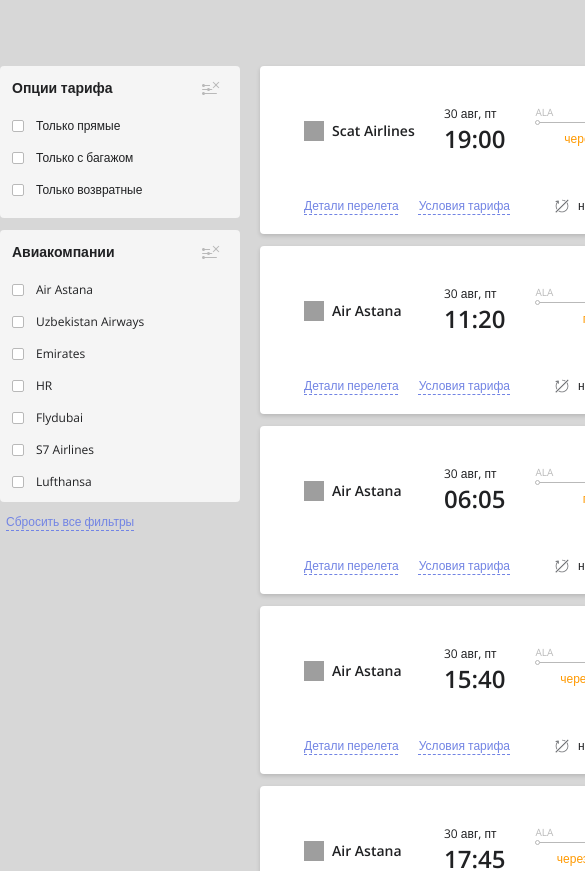
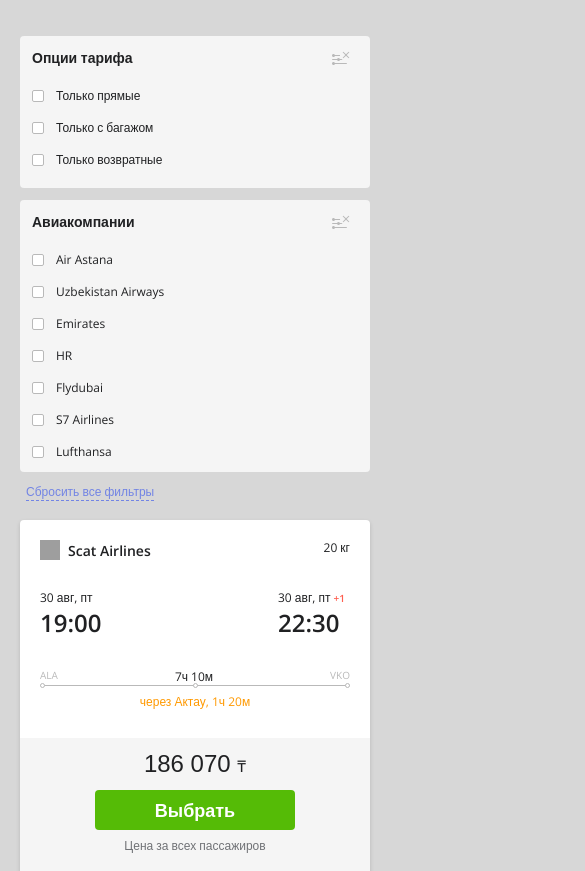
Before and after one commit to ansaganie/flight-filter, a Vue app: page / in a window 390 px wide. Shown: the top 871 px of the page, 585 px wide, since content can reach past the window. Built offline with nearby package versions, Linux system fonts and the light colour scheme; grey boxes are pictures that could not be loaded.

Commit message:
adaptive: Creates beakpoints and adaptive

```diff
--- a/src/App.vue
+++ b/src/App.vue
@@ -1,6 +1,6 @@
 <template>
-  <div class="app">
-    <router-view></router-view>
+  <div class="screen">
+    <router-view />
   </div>
 </template>
 
@@ -36,4 +36,10 @@
   white-space: nowrap;
   width: 1px;
 }
+
+.screen {
+  margin: 0 auto;
+  max-width: 1180px;
+  padding: 0 20px;
+}
 </style>
--- a/src/components/Filters/Filters.vue
+++ b/src/components/Filters/Filters.vue
@@ -118,8 +118,18 @@
 @import '../../styles/variables.scss';
 
 .catalog-filters {
+  width: 100%;
+
   .filter-item {
     margin-bottom: $padding-optimum;
   }
 }
+
+@media screen and (max-width: 550px) {
+  .catalog-filters {
+    .filter-item {
+      min-width: 300px;
+    }
+  }
+}
 </style>
--- a/src/components/FlightCard/FlightCard.vue
+++ b/src/components/FlightCard/FlightCard.vue
@@ -1,8 +1,8 @@
 <template>
   <article class="flight-card">
     <h3 class="visually-hidden">Карточка рейса</h3>
-    <left-block :flight="flight" />
-    <right-block :flight="flight" />
+    <left-block class="block-item" :flight="flight" />
+    <right-block class="block-item" :flight="flight" />
   </article>
 </template>
 
@@ -27,9 +27,10 @@
 @import '../../styles/mixins.scss';
 
 .flight-card {
-  @include wh(100%, 168px);
+  @include wh(100%, 100%);
 
-  min-width: 880px;
+  max-width: 880px;
+  max-height: 168px;
 
   display: flex;
   justify-content: space-between;
@@ -40,4 +41,24 @@
 
   overflow: hidden;
 }
+
+@media screen and (max-width: 940px) {
+  .flight-card {
+    flex-direction: column;
+    align-items: center;
+    max-height: none;
+  }
+}
+
+@media screen and (max-width: 710px) {
+  .flight-card {
+    position: relative;
+  }
+}
+
+@media screen and (max-width: 550px) {
+  .flight-card {
+    min-width: 300px;
+  }
+}
 </style>
--- a/src/components/FlightCard/components/DateTime.vue
+++ b/src/components/FlightCard/components/DateTime.vue
@@ -2,9 +2,12 @@
   <time class="date-time" :datetime="datetime">
     <span class="date">
       {{ date }}
-      <strong v-if="stopsCount > 0" class="stops-count"
-        >&plus;{{ stopsCount }}</strong
+      <strong
+        v-if="stopsCount > 0"
+        class="stops-count"
       >
+        &plus;{{ stopsCount }}
+      </strong>
     </span>
     <span class="time">{{ time }}</span>
   </time>
@@ -44,6 +47,10 @@
   flex-direction: column;
 }
 
+.date {
+  min-width: 72px;
+}
+
 .time {
   font-weight: 600;
   font-size: $large-font-size;
--- a/src/components/FlightCard/components/FlightLine.vue
+++ b/src/components/FlightCard/components/FlightLine.vue
@@ -99,10 +99,14 @@
 @import '../../../styles/mixins.scss';
 
 $large-width: 168px;
+
+.flight-line {
+    max-width: $large-width;
+}
+
 .flight-line-header {
   display: flex;
   justify-content: space-between;
-  max-width: $large-width;
 }
 
 .origin-code,
@@ -113,7 +117,7 @@
 }
 
 .route-line {
-  @include wh($large-width, 1px);
+  @include wh(100%, 1px);
 
   display: flex;
   justify-content: space-between;
@@ -138,4 +142,16 @@
   inline-size: $large-width;
   overflow-wrap: break-word;
 }
+
+@media screen and (max-width: 710px) {
+  .flight-line {
+    max-width: none;
+    width: 100%;
+  }
+
+  .transfer-cities {
+    width: 100%;
+    inline-size: 100%;
+  }
+}
 </style>
--- a/src/components/FlightCard/components/Itineraries.vue
+++ b/src/components/FlightCard/components/Itineraries.vue
@@ -2,11 +2,16 @@
   <div class="itineraries">
     <date-time :datetime="departureDate" />
     <flight-line
+      class="flight-line"
       :segments="itineraries.segments"
       :travelTime="itineraries.traveltime"
       :transferTime="transferTime"
     />
-    <date-time :datetime="arrivalDate" :stopsCount="itineraries.stops" />
+    <date-time
+      class="arrival-date"
+      :datetime="arrivalDate"
+      :stopsCount="itineraries.stops"
+    />
   </div>
 </template>
 
@@ -43,4 +48,29 @@
   display: flex;
   gap: 30px;
 }
+
+@media screen and (max-width: 710px) {
+  .itineraries {
+    width: 100%;
+    display: grid;
+    grid-template-columns: 1fr 1fr;
+    gap: 30px;
+  }
+
+  .flight-line {
+    grid-column-start: 1;
+    grid-column-end: 3;
+    grid-row-start: 2;
+    grid-row-end: 3;
+    margin: 0 auto;
+  }
+
+  .arrival-date {
+    grid-column-start: 2;
+    grid-column-end: 3;
+    grid-row-start: 1;
+    grid-row-end: 2;
+   justify-self: flex-end;
+  }
+}
 </style>
--- a/src/components/FlightCard/components/LeftBlock.vue
+++ b/src/components/FlightCard/components/LeftBlock.vue
@@ -58,7 +58,7 @@
 .left-block {
   display: flex;
   flex-direction: column;
-  height: 100%;
+  width: 100%;
   justify-content: space-between;
   padding: 40px 44px 20px 44px;
 
@@ -111,4 +111,37 @@
     }
   }
 }
+
+@media screen and (max-width: 1140px) {
+  .left-block {
+    margin: 0 auto;
+    padding: 12px;
+    align-items: center;
+  }
+
+  .left-block-top {
+    flex-direction: column;
+    padding-bottom: 20px;
+  }
+}
+
+@media screen and (max-width: 710px) {
+  .left-block {
+    padding: 70px 20px 8px;
+
+    .left-block-top {
+      width: 100%;
+    }
+  }
+
+  .left-block-bottom {
+    display: none;
+  }
+
+  .airline {
+    position: absolute;
+    top: 20px;
+    left: 20px;
+  }
+}
 </style>
--- a/src/components/FlightCard/components/RightBlock.vue
+++ b/src/components/FlightCard/components/RightBlock.vue
@@ -1,7 +1,9 @@
 <template>
   <div class="right-block">
-    <span class="price">{{ flight.price }} <sub>&#8376;</sub></span>
+    <div class="price-order-button">
+      <span class="price">{{ flight.price }} <sub>&#8376;</sub></span>
     <a class="order-btn" href="#" @click.prevent>Выбрать</a>
+    </div>
     <span class="price-includes">Цена за всех пассажиров</span>
     <div class="luggage-info">
       <span class="luggage-offer">{{ baggageInfo }}</span>
@@ -39,13 +41,21 @@
 @import '../../../styles/mixins.scss';
 
 .right-block {
-  @include wh(240px, 100%);
+  @include wh(100%, 100%);
+  max-width: 240px;
+
   display: flex;
   flex-direction: column;
   align-items: center;
   padding: $padding-optimum 20px;
 
   background-color: #f5f5f5;
+}
+
+.price-order-button {
+  display: flex;
+  flex-direction: column;
+  align-items: center;
 }
 
 .price {
@@ -89,9 +99,10 @@
 
   gap: 4px;
 
-  .add-luggage-btn {
+}
+.add-luggage-btn {
     @include anchor-button;
-    @include wh(128, 24);
+    @include wh(100%, 24);
 
     padding: 3px 8px;
 
@@ -105,5 +116,32 @@
     min-width: 68px;
     text-align: center;
   }
+@media screen and (max-width: 940px) {
+  .right-block{
+    max-width: none;
+  }
+
+  .price-order-button {
+    flex-direction: row;
+    gap: 20px;
+  }
+}
+
+@media screen and (max-width: 710px) {
+  .luggage-offer {
+    position: absolute;
+    top: 20px;
+    right: 20px;
+    text-align: right;
+  }
+
+  .price-order-button {
+    flex-direction: column;
+    gap: 0;
+  }
+
+  .add-luggage-btn {
+    display: none;
+  }
 }
 </style>
--- a/src/components/FlightCatalog/FlightCatalog.vue
+++ b/src/components/FlightCatalog/FlightCatalog.vue
@@ -29,4 +29,11 @@
   display: flex;
   gap: 20px;
 }
+
+@media screen and (max-width: 550px) {
+  .wrapper {
+    gap: 20px;
+    flex-wrap: wrap;
+  }
+}
 </style>
--- a/src/components/MainPage/MainPage.vue
+++ b/src/components/MainPage/MainPage.vue
@@ -1,5 +1,5 @@
 <template>
-  <main class="screen">
+  <main class="main-page">
     <flight-catalog />
   </main>
 </template>
@@ -14,8 +14,8 @@
 </script>
 
 <style lang="scss" scoped>
-.screen {
+.main-page {
   max-width: 1140px;
-  margin: 50px auto;
+  margin: 20px auto;
 }
 </style>
--- a/src/components/NotFoundPage/NotFoundPage.vue
+++ b/src/components/NotFoundPage/NotFoundPage.vue
@@ -1,9 +1,7 @@
 <template>
-  <main class="screen">
-    <div class="wrapper">
-      <h1>Ошибка 404. Страница не найдена.</h1>
-      <p>Запрашиваемая Вами страница не найдена. Попробуйте начать с <router-link :to="mainPageLink">главной страницы.</router-link></p>
-    </div>
+  <main class="not-found-page">
+    <h1>Ошибка 404. Страница не найдена.</h1>
+    <p>Запрашиваемая Вами страница не найдена. Попробуйте начать с <router-link :to="mainPageLink">главной страницы.</router-link></p>
   </main>
 </template>
 
@@ -21,12 +19,7 @@
 </script>
 
 <style lang="scss" scoped>
-.screen {
-  max-width: 1200px;
-  padding: 20px;
-  margin: 0px auto;
-}
-.wrapper {
+.not-found-page {
   max-width: 1140px;
   margin: 50px auto;
 }
```
